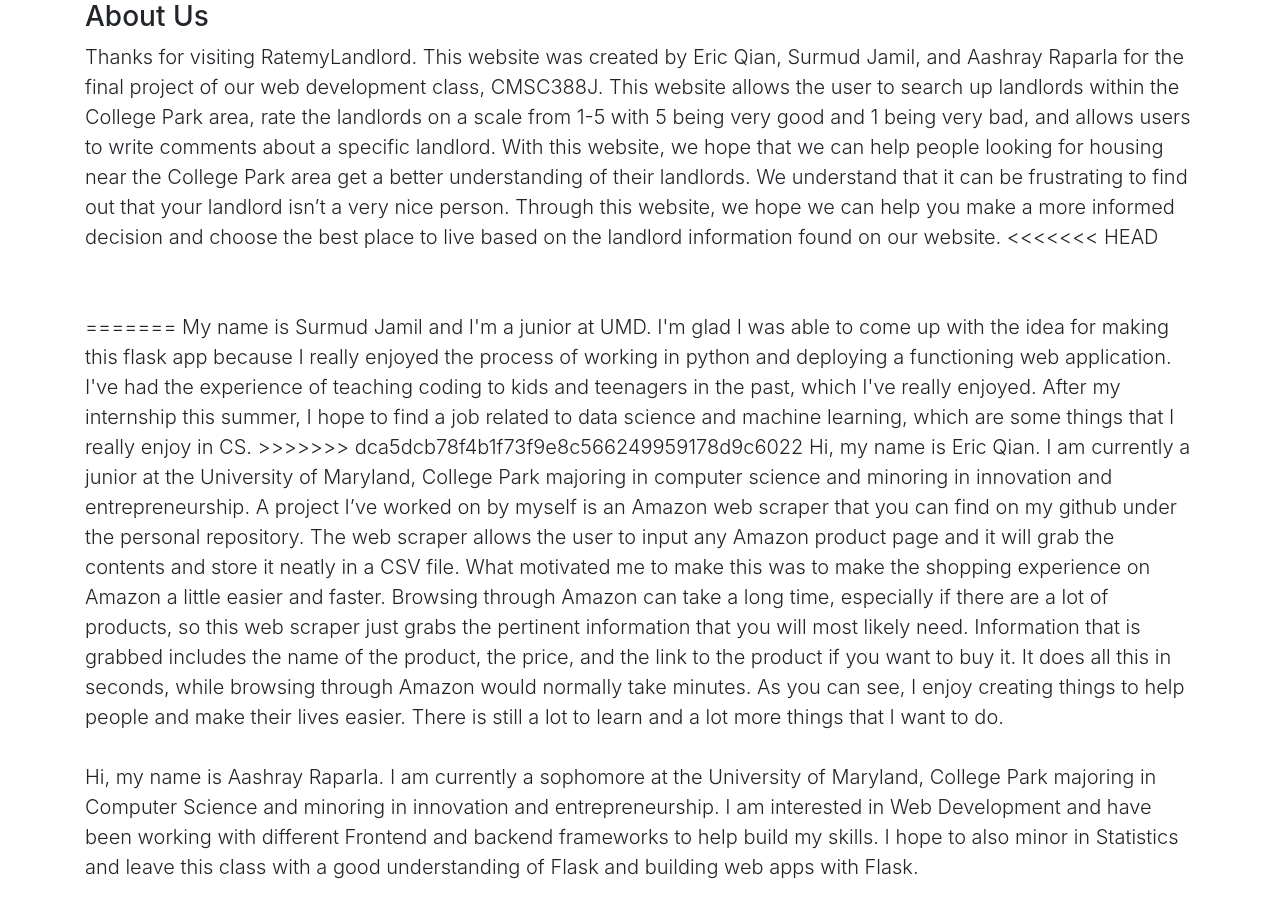
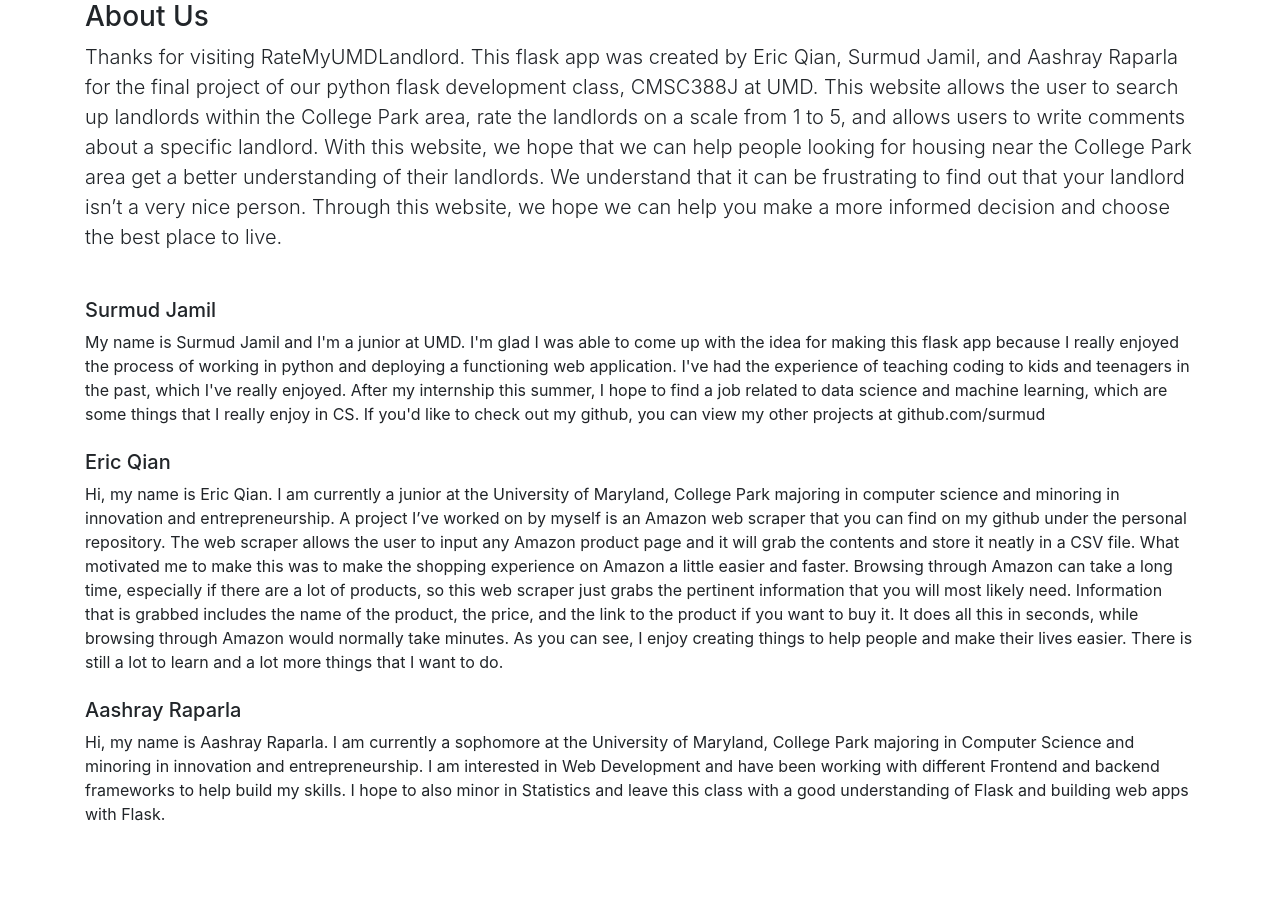
Before and after one commit to surmud/rate-my-umd-landlord, a Flask app: page /about in a window 1280 px wide. Shown: the part 56-954 px from the top of the page. After the commit the page ends 877 px from the top, so only its background shows below. Run offline with Flask 2, Linux system fonts and the light colour scheme; some libraries are stand-ins or nearby versions.

Commit message:
added Surmud section to About page

```diff
--- a/flask_app/templates/about.html
+++ b/flask_app/templates/about.html
@@ -2,22 +2,20 @@
 {% block content %}
 <h3>About Us</h3>
 <p class="lead">
-    Thanks for visiting RatemyLandlord. This website was created by Eric Qian, Surmud Jamil, and Aashray Raparla for the final project of our web development class, CMSC388J.
-    This website allows the user to search up landlords within the College Park area, rate the landlords on a scale from 1-5 with 5 being very good and 1 being very bad,
-    and allows users to write comments about a specific landlord. With this website, we hope that we can help people looking for housing near the College Park area get a better
-    understanding of their landlords. We understand that it can be frustrating to find out that your landlord isn’t a very nice person. Through this website, we hope we can help
-    you make a more informed decision and choose the best place to live based on the landlord information found on our website.
-<<<<<<< HEAD
+    Thanks for visiting RateMyUMDLandlord. This flask app was created by Eric Qian, Surmud Jamil, and Aashray Raparla for the final project of our python flask development class, CMSC388J at UMD.
+    This website allows the user to search up landlords within the College Park area, rate the landlords on a scale from 1 to 5, and allows users to write comments about a specific landlord.
+    With this website, we hope that we can help people looking for housing near the College Park area get a better understanding of their landlords. We understand that it can be frustrating to
+    find out that your landlord isn’t a very nice person. Through this website, we hope we can help you make a more informed decision and choose the best place to live.
     <br />
     <br />
-    <br />
-=======
-
+    <h5>Surmud Jamil</h5>
     My name is Surmud Jamil and I'm a junior at UMD. I'm glad I was able to come up with the idea for making this flask app because I really enjoyed the process of working in python
     and deploying a functioning web application. I've had the experience of teaching coding to kids and teenagers in the past, which I've really enjoyed. After my internship this summer,
-    I hope to find a job related to data science and machine learning, which are some things that I really enjoy in CS.
-
->>>>>>> dca5dcb78f4b1f73f9e8c566249959178d9c6022
+    I hope to find a job related to data science and machine learning, which are some things that I really enjoy in CS. If you'd like to check out my github, you can view my other projects
+    at github.com/surmud
+    <br />
+    <br />
+    <h5>Eric Qian</h5>
     Hi, my name is Eric Qian. I am currently a junior at the University of Maryland, College Park majoring in computer science and minoring in innovation and entrepreneurship.
     A project I’ve worked on by myself is an Amazon web scraper that you can find on my github under the personal repository. The web scraper allows the user to input any Amazon
     product page and it will grab the contents and store it neatly in a CSV file. What motivated me to make this was to make the shopping experience on Amazon a little easier
@@ -28,6 +26,7 @@
 
     <br />
     <br />
+    <h5>Aashray Raparla</h5>
     Hi, my name is Aashray Raparla. I am currently a sophomore at the University of Maryland, College Park majoring in Computer Science and minoring in innovation and
     entrepreneurship. I am interested in Web Development and have been working with different Frontend and backend frameworks to help build my skills. I hope to also minor
     in Statistics and leave this class with a good understanding of Flask and building web apps with Flask.
```
